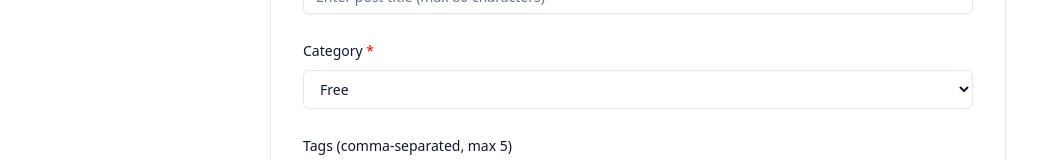
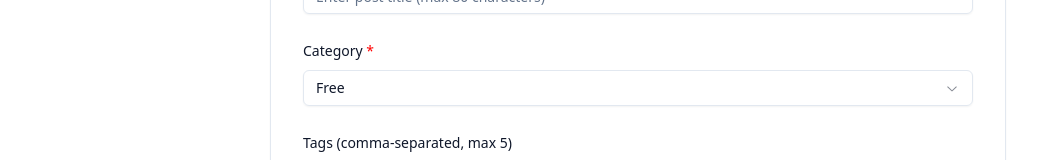
Before and after one commit to yaffleria/directional-assignment, a React (Vite) app: page /posts/new in a window 1280 px wide. Shown: the part 188-348 px from the top of the page, without its empty margins (2-1039 px from the left). Built offline with nearby package versions, Linux system fonts and the light colour scheme; sample sign-in values are in the browser's storage.

Commit message:
refactor(posts): Migrate PostFormPage to shadcn/ui with Controller for Select

```diff
--- a/src/pages/PostFormPage.tsx
+++ b/src/pages/PostFormPage.tsx
@@ -1,13 +1,20 @@
 import { useParams, useNavigate } from "react-router-dom";
 import { useQuery, useMutation, useQueryClient } from "@tanstack/react-query";
-import { useForm } from "react-hook-form";
+import { useForm, Controller } from "react-hook-form";
 import { zodResolver } from "@hookform/resolvers/zod";
 import { postSchema, type PostFormData } from "../schema/posts.schema";
 import { api } from "../api/client";
-import { Button } from "../components/Button/Button";
-import { Input } from "../components/Input/Input";
-import { Label } from "../components/Label/Label";
-import { Textarea } from "../components/Textarea/Textarea";
+import { Button } from "@/components/ui/button";
+import { Input } from "@/components/ui/input";
+import { Label } from "@/components/ui/label";
+import { Textarea } from "@/components/ui/textarea";
+import {
+  Select,
+  SelectContent,
+  SelectItem,
+  SelectTrigger,
+  SelectValue,
+} from "@/components/ui/select";
 import { PageHeader } from "../components/layout/PageHeader/PageHeader";
 import { ArrowLeft } from "lucide-react";
 import type { Category } from "../api/data-contracts";
@@ -31,6 +38,7 @@ export default function PostFormPage() {
   const {
     register,
     handleSubmit,
+    control,
     formState: { errors, isSubmitting },
   } = useForm<PostFormData>({
     resolver: zodResolver(postSchema),
@@ -145,17 +153,27 @@ export default function PostFormPage() {
             <Label htmlFor="category">
               Category <span className="text-destructive">*</span>
             </Label>
-            <select
-              id="category"
-              {...register("category")}
-              className={`w-full rounded-md border ${
-                errors.category ? "border-destructive" : "border-input"
-              } bg-background px-3 py-2 text-sm focus:outline-none focus:ring-2 focus:ring-ring`}
-            >
-              <option value="NOTICE">Notice</option>
-              <option value="QNA">Q&A</option>
-              <option value="FREE">Free</option>
-            </select>
+            <Controller
+              control={control}
+              name="category"
+              render={({ field }) => (
+                <Select
+                  onValueChange={field.onChange}
+                  defaultValue={field.value}
+                >
+                  <SelectTrigger
+                    className={errors.category ? "border-destructive" : ""}
+                  >
+                    <SelectValue placeholder="Select a category" />
+                  </SelectTrigger>
+                  <SelectContent>
+                    <SelectItem value="NOTICE">Notice</SelectItem>
+                    <SelectItem value="QNA">Q&A</SelectItem>
+                    <SelectItem value="FREE">Free</SelectItem>
+                  </SelectContent>
+                </Select>
+              )}
+            />
             {errors.category && (
               <p className="text-xs text-destructive">
                 {errors.category.message}
```
